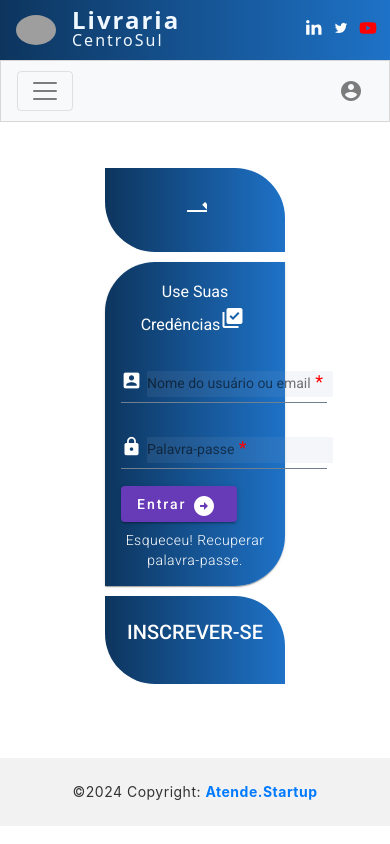
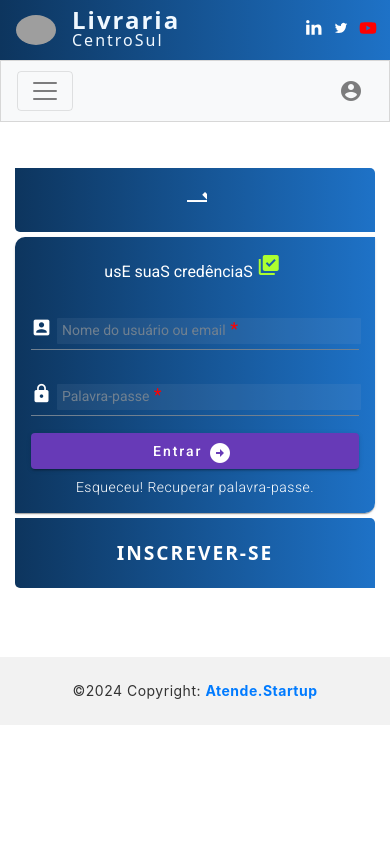
Before and after one commit to JocasChitende31/library-app, an Angular app in the folder frontend/: page /login in a window 390 px wide. Built offline with nearby package versions, Linux system fonts and the light colour scheme; no server answers; grey boxes are pictures that could not be loaded.

Commit message:
Workin on login page style

```diff
--- a/frontend/src/app/app-routing.module.ts
+++ b/frontend/src/app/app-routing.module.ts
@@ -22,7 +22,7 @@ import { BookReadingComponent } from './user/book-reading/book-reading.component
 
 
 const routes: Routes = [
-  { path: '', redirectTo: '/books', pathMatch: 'full' },
+  { path: '', redirectTo: 'books', pathMatch: 'full' },
   { path: 'admin/create/book', component: BookFormComponent },
   { path: 'admin/books', component: BookListComponent },
   { path: 'books', component: BookListUserComponent },
--- a/frontend/src/app/auth/login/login.component.css
+++ b/frontend/src/app/auth/login/login.component.css
@@ -1,33 +1,35 @@
 .header {
   background: -webkit-gradient(linear, left top, right top, from(#1e72c7), to(#0d355e));
   background: linear-gradient(to right, #0d355e, #1e72c7);
-    border-radius: 50px;
+  border-radius: 5px;
   border-top-left-radius: 0%;
   border-bottom-right-radius: 0%;
   color: white;
-    padding: 20px;
-    margin: 10px auto;
+  padding: 10px;
+  margin: 5px auto;
   height: auto;
   width: 50%;
 }
+
 .login {
   background: -webkit-gradient(linear, left top, right top, from(#1e72c7), to(#0d355e));
   background: linear-gradient(to right, #0d355e, #1e72c7);
-    border-radius: 50px;
+  border-radius: 10px;
   border-top-right-radius: 0%;
   border-bottom-left-radius: 0%;
   color: white;
   height: auto;
   width: 50%;
   margin: 0 auto;
+
 }
 
 .header-icon {
   padding-bottom: 20px;
   margin: 0 auto;
 }
+
 .footer-icon {
-
   margin: 0 auto;
 }
 
@@ -36,27 +38,36 @@
   margin: 0;
 }
 
+.form-login {
+  display: flex !important;
+  flex-direction: column !important;
+  width: 100% !important;
+  margin: 0 auto !important;
+}
+
 .form-login mat-icon {
   margin: 0 5px 0 0 !important;
 }
 
 ::placeholder {
-    color: grey;
+  color: rgb(173, 173, 173);
 }
 
 ::ng-deep .mat-form-field {
+
   .mat-input-element {
     color: slategray;
     padding: 5px 5px;
     background-color: #99adc11b !important;
     width: 97.5%;
     border-radius: 1px;
+
   }
-/*
-    mat-form-field-label {
+
+  .mat-form-field-label {
     color: slategray;
     padding: 0px 5px;
-    } */
+  }
 
   .mat-form-field-underline {
     background-color: slategray;
@@ -73,19 +84,17 @@
   .mat-form-field-required-marker {
     color: red;
     font-size: large;
-
-
   }
 }
 
 ::ng-deep .mat-form-field.mat-focused {
   .mat-form-field-label {
-        color: #ff884d;
-        font-size: medium;
+    color: white;
+    font-size: large;
   }
 
   .mat-form-field-ripple {
-        background-color: #ff884d;
+    background-color: white;
   }
 
   .mat-form-field-required-marker {
@@ -93,29 +102,56 @@
     font-size: 20px;
   }
 
-      /* ::ng-deep .mat-input-element {
+  ::ng-deep .mat-input-element {
     color: white;
-    } */
   }
-::ng-deep .mat-raised-button{
+}
+
+::ng-deep .mat-raised-button {
   letter-spacing: 2px;
   background-color: #673ab7;
   color: white;
 }
-::ng-deep .mat-raised-button:hover{
+
+::ng-deep .mat-raised-button:hover {
   background-color: #683ab7ce;
 }
 
 .footer {
   background: -webkit-gradient(linear, left top, right top, from(#1e72c7), to(#0d355e));
   background: linear-gradient(to right, #0d355e, #1e72c7);
-    border-radius: 50px;
+  border-radius: 5px;
   border-top-left-radius: 0%;
   border-bottom-right-radius: 0%;
   color: white;
-    padding: 20px;
-    margin: 10px auto;
+  padding: 10px;
+  margin: 5px auto;
   height: auto;
   width: 50%;
 
+
+
 }
+
+.footer-title {
+  color: aliceblue;
+  font-family: system-ui, -apple-system, BlinkMacSystemFont, 'Segoe UI', Roboto, Oxygen, Ubuntu, Cantarell, 'Open Sans', 'Helvetica Neue', sans-serif;
+  font-size: 1.2rem;
+  letter-spacing: 2px;
+  padding: 15px;
+  color: white;
+}
+
+@media screen and (max-width: 868px) {
+  .header {
+    width: 100%;
+  }
+
+  .login {
+    width: 100%;
+  }
+
+  .footer {
+    width: 100%;
+  }
+}
--- a/frontend/src/app/auth/login/login.component.html
+++ b/frontend/src/app/auth/login/login.component.html
@@ -11,7 +11,7 @@
 <mat-card class="login">
     <mat-card-content>
         <form class="form-login" fxLayout.gt-md="column" [formGroup]="loginForm">
-            <h3 class=" text-center" style="color: white;">Use Suas Credências<mat-icon>library_add_check</mat-icon></h3>
+            <h3 class=" text-center" style="color: white;">usE suaS credênciaS <mat-icon style="color:greenyellow;">library_add_check</mat-icon></h3>
             <mat-form-field>
                 <mat-label>Nome do usuário ou email</mat-label>
                 <mat-icon matPrefix mat18>account_box</mat-icon>
@@ -34,7 +34,7 @@
     </mat-card-content>
 </mat-card>
 <mat-footer class="footer" fxLayout="row" fxLayoutAlign="space-around center">
-    <div fxLayout="row" class="footer-icon" style="padding: 0px 0;  ">
+    <div fxLayout="row" class="footer-icon" style="padding: 0;  ">
     <!--     <a href="#" style="color: white; padding: 5px 10px; border: 1px solid #673ab7; border-radius: 5px; ">
             Inscrever-se
         </a>
@@ -42,7 +42,7 @@
         <a href="#" style="color: white; padding: 5px 10px; border: 1px solid #673ab7; border-radius: 5px;">
             Google
         </a> -->
-        <a href="/signup" style="color: white;  border-radius: 5px; letter-spacing: 1.5px; "><h2>INSCREVER-SE</h2></a>
+        <a class="footer-title" href="/signup" ><b>INSCREVER-SE</b> </a>
     </div>
 </mat-footer>
 <div class="pt-5"></div>
--- a/frontend/src/app/user/book-list-user/book-list-user.component.html
+++ b/frontend/src/app/user/book-list-user/book-list-user.component.html
@@ -1,13 +1,13 @@
 <div class="pt-5"></div>
 
-<h6 class="font-weight-light mt-5">
+<h4 class="font-weight-light mt-5">
     <hr class="mb-3">
-    Categorias > <small class="text-info"> <i class="font-weight-light" style="font-style: normal;">Livros </i> <b
+    Categorias > <small class="text-info"> <i style="font-style: normal; font-weight: bold; letter-spacing: 1px;">Livros </i> <b
             style="color: white;
-            font-size: 13px; border: .1px solid red; border-radius: 50%; padding: .5px 3.5px;
+            font-size: 12px;  border: .1px solid red; border-radius: 50%; padding: .5px 3.5px;
             background-color: red;">{{qtdT}}</b>
     </small>
-</h6>
+</h4>
 
 <div class="mb-3 mt-2 d-flex flex-wrap ">
     <!-- <br> -->
@@ -19,12 +19,12 @@
 </div>
 <hr>
 <div class="mt-2 ">
-    <h5 class="font-weight-light">Todos</h5>
+    <h4 class="font-weight-light">Todos</h4>
 </div>
 <div class="text-center" *ngIf="books.length <= 0">
     <hr>
     <div class="text-center p-5 mt-5 mb-5 {{bgDanger}}">
-        <h5 class="text-white font-weight-light">{{serverUnvaliable}}</h5>
+        <h2 class="text-white font-weight-light">{{serverUnvaliable}}</h2>
     </div>
 </div>
 <div *ngFor="let book of books">
```
Lines whose indentation alone changed are shown as unchanged.
